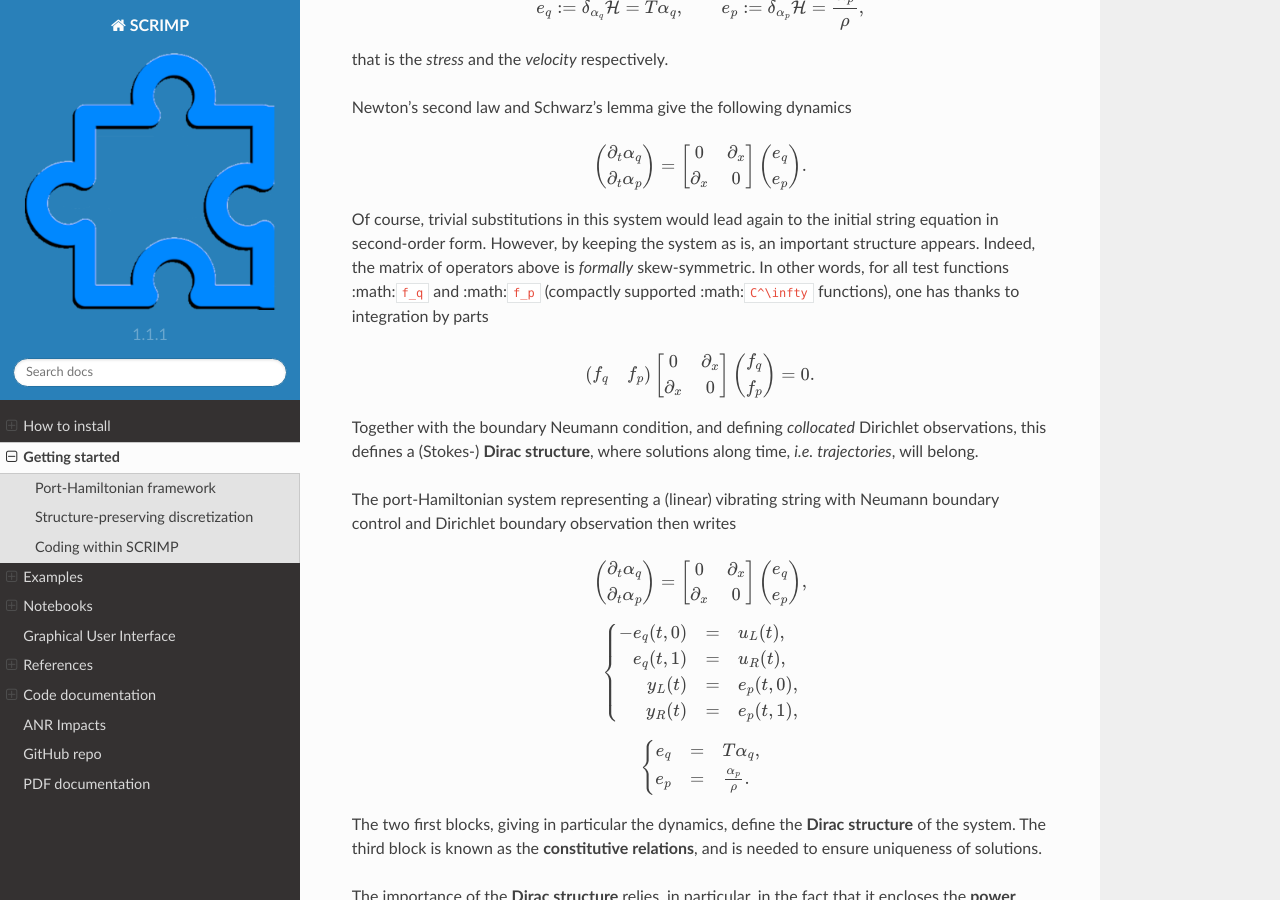
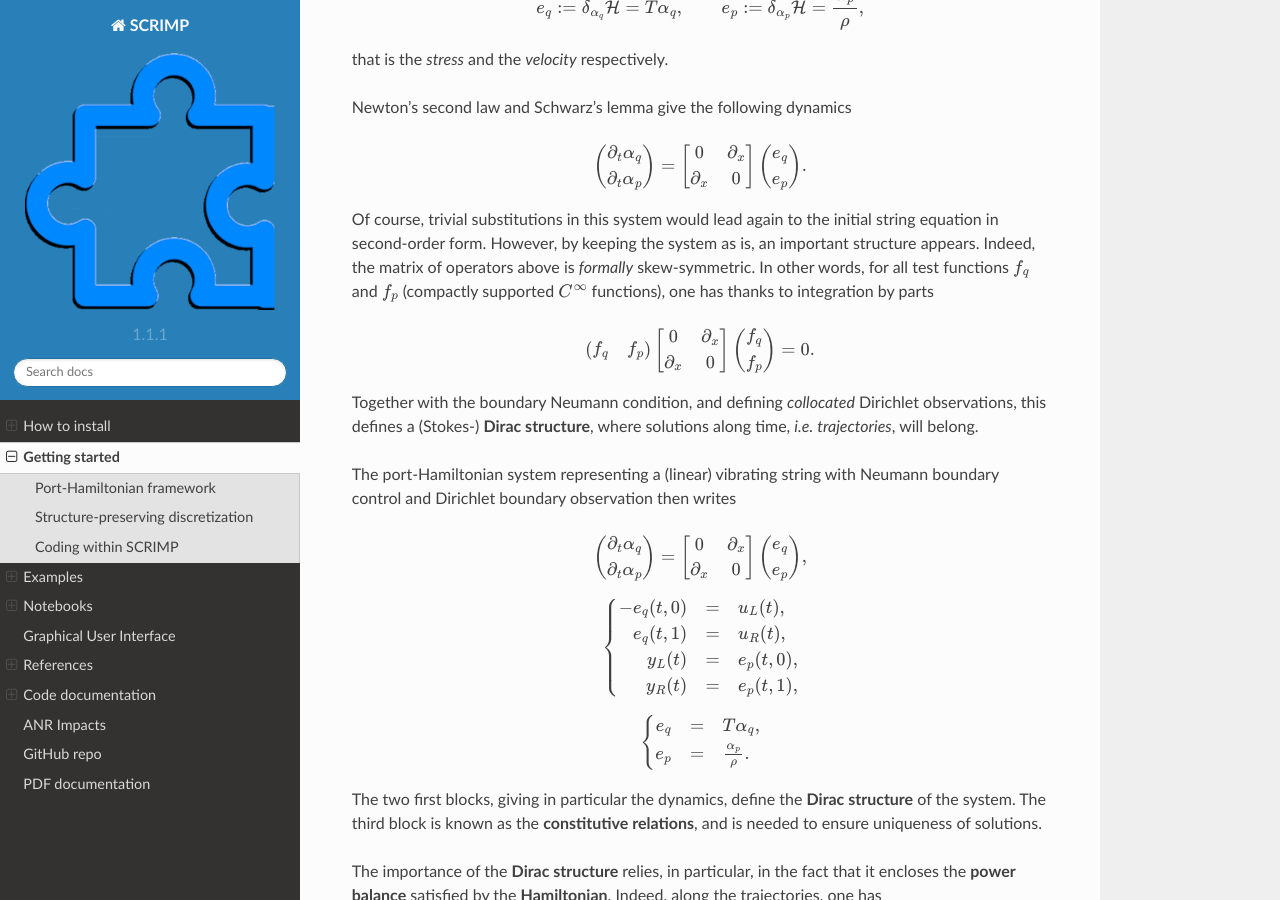
Before and after one commit to g-haine/scrimp, a Sphinx documentation site: the page built from docs/source/started.rst, in a window 1280 px wide and 900 px high, scrolled down 963 px. Built offline with Sphinx 7.4.7 and the Read the Docs theme 2.0.0, drawn with Linux system fonts in a browser that asks for light colours; some of the changed text lies outside the part shown.

Commit message:
Minor correction docs

```diff
--- a/docs/source/started.rst
+++ b/docs/source/started.rst
@@ -72,8 +72,8 @@ Of course, trivial substitutions in this system would lead again to the
 initial string equation in second-order form. However, by keeping the
 system as is, an important structure appears. Indeed, the matrix of
 operators above is *formally* skew-symmetric. In other words, for all
-test functions :math:``f_q`` and :math:``f_p`` (compactly supported
-:math:``C^\infty`` functions), one has thanks to integration by parts
+test functions :math:`f_q` and :math:`f_p` (compactly supported
+:math:`C^\infty` functions), one has thanks to integration by parts
 
 .. math::
 
@@ -538,9 +538,9 @@ is the form, the third is a list (hence the [ and ]) of integers,
 listing all the regions where the form applies. The optional parameter
 ``dt=True`` is to inform **SCRIMP** that this block matrix will apply on
 the time-derivative of the unknown trial function, and finally the
-option parameter ``position='flow'`` informs **SCRIMP** that this block
+option parameter ``position="flow"`` informs **SCRIMP** that this block
 is a part of the *flow side* of the Dirac structure,
-``position='effort'`` do the same for the *effort side*, and without
+``position="effort"`` do the same for the *effort side*, and without
 this keyword, **SCRIMP** places the *brick* as part of the *constitutive
 relations*.
 
```
